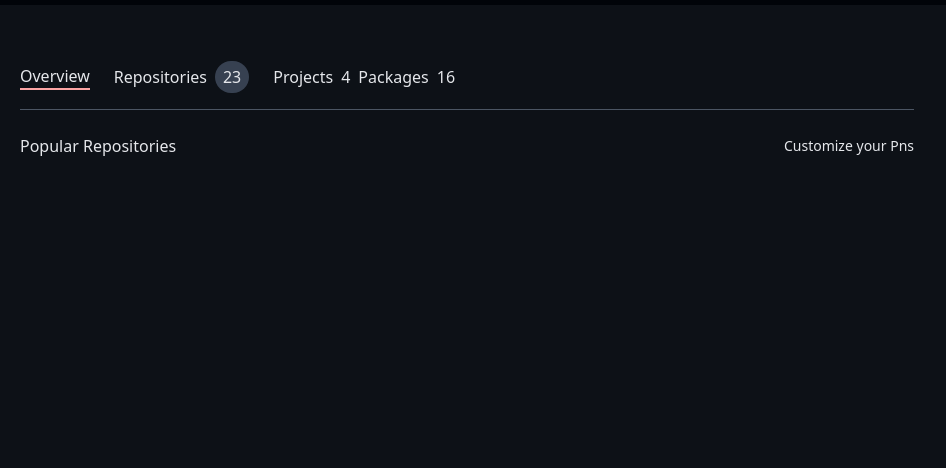
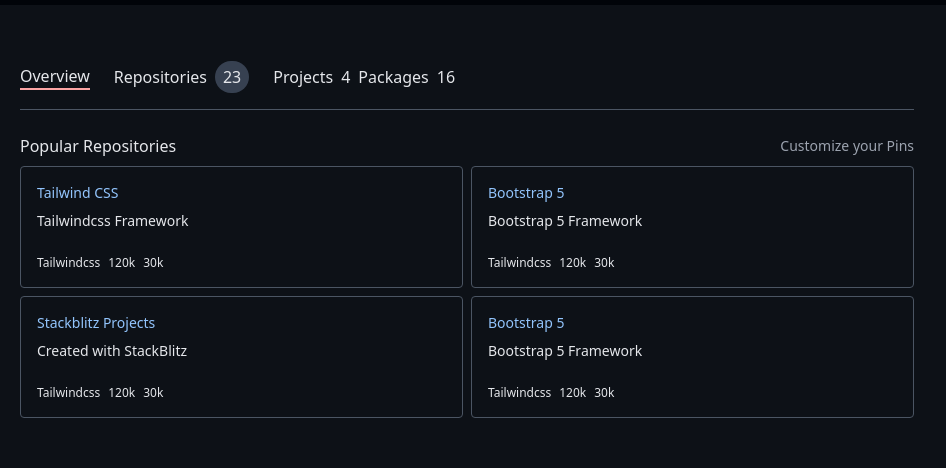
Before and after one commit to w3zeblamf/my-github-profile-clone, a website: page index.html in a window 1280 px wide. Shown: the part 43-511 px from the top of the page, 334-1280 px from the left. Drawn offline with nearby package versions, Linux system fonts and the light colour scheme.

Commit message:
repo section added

```diff
--- a/index.html
+++ b/index.html
@@ -288,12 +288,80 @@
       </div>
       <!-- EO Navigation -->
 
-      <div class="flex items-center">
+      <!-- Repositories Section-->
+     <!-- Title -->
+      <div class="flex items-center mb-2">
         <div class="w-1/2 text-gray-200 pt-6">Popular Repositories</div>
-        <div class="w-1/2 text-gray-200 text-right text-sm pt-6">
-          Customize your Pns
+        <div class="w-1/2 text-gray-400 text-right text-sm pt-6">
+          Customize your Pins
         </div>
       </div>
+       <!-- EO Title -->
+
+       <!-- Repo boxes -->
+       <!-- Repo box 1 -->
+        <div class="flex space-x-2">
+
+          <div class="w-1/2 border border-gray-600 px-4 py-4 rounded text-sm">
+            <div > <a href="#" class="text-blue-300 hover:underline text-medium">Tailwind CSS</a>
+            <p class="text-gray-200 mt-2 font-thin">Tailwindcss Framework</p>
+            </div>
+
+            <div class="text-red-200 flex text-sm space-x-2 mt-6">
+              <div class="text-thin text-gray-200 text-xs">Tailwindcss</div>
+              <div class="text-thin text-gray-200 text-xs">120k</div>
+              <div class="text-thin text-gray-200 text-xs">30k </div>
+            </div>
+          </div>
+
+           <div class="w-1/2 border border-gray-600 px-4 py-4 rounded text-sm">
+            <div > <a href="#" class="text-blue-300 hover:underline text-medium">Bootstrap 5</a>
+            <p class="text-gray-200 mt-2 font-thin">Bootstrap 5 Framework</p>
+            </div>
+
+            <div class="text-red-200 flex text-sm space-x-2 mt-6">
+              <div class="text-thin text-gray-200 text-xs">Tailwindcss</div>
+              <div class="text-thin text-gray-200 text-xs">120k</div>
+              <div class="text-thin text-gray-200 text-xs">30k </div>
+            </div>
+          </div>
+
+        </div>
+         <!-- EO Repo box 1 -->
+
+          <!-- Repo box 2 -->
+        <div class="flex space-x-2 mt-2">
+
+          <div class="w-1/2 border border-gray-600 px-4 py-4 rounded text-sm">
+            <div > <a href="#" class="text-blue-300 hover:underline text-medium">Stackblitz Projects</a>
+            <p class="text-gray-200 mt-2 font-thin">Created with StackBlitz </p>
+            </div>
+
+            <div class="text-red-200 flex text-sm space-x-2 mt-6">
+              <div class="text-thin text-gray-200 text-xs">Tailwindcss</div>
+              <div class="text-thin text-gray-200 text-xs">120k</div>
+              <div class="text-thin text-gray-200 text-xs">30k </div>
+            </div>
+          </div>
+
+           <div class="w-1/2 border border-gray-600 px-4 py-4 rounded text-sm">
+            <div > <a href="#" class="text-blue-300 hover:underline text-medium">Bootstrap 5</a>
+            <p class="text-gray-200 mt-2 font-thin">Bootstrap 5 Framework</p>
+            </div>
+
+            <div class="text-red-200 flex text-sm space-x-2 mt-6">
+              <div class="text-thin text-gray-200 text-xs">Tailwindcss</div>
+              <div class="text-thin text-gray-200 text-xs">120k</div>
+              <div class="text-thin text-gray-200 text-xs">30k </div>
+            </div>
+          </div>
+
+        </div>
+         <!-- EO Repo box 2 -->
+
+        <!-- EO Repo boxex -->
+
+        <!-- EO Repositories Section-->
     </div>
     <!-- EO Main-->
   </div>
```
Also changed, not shown: build/style.css.
